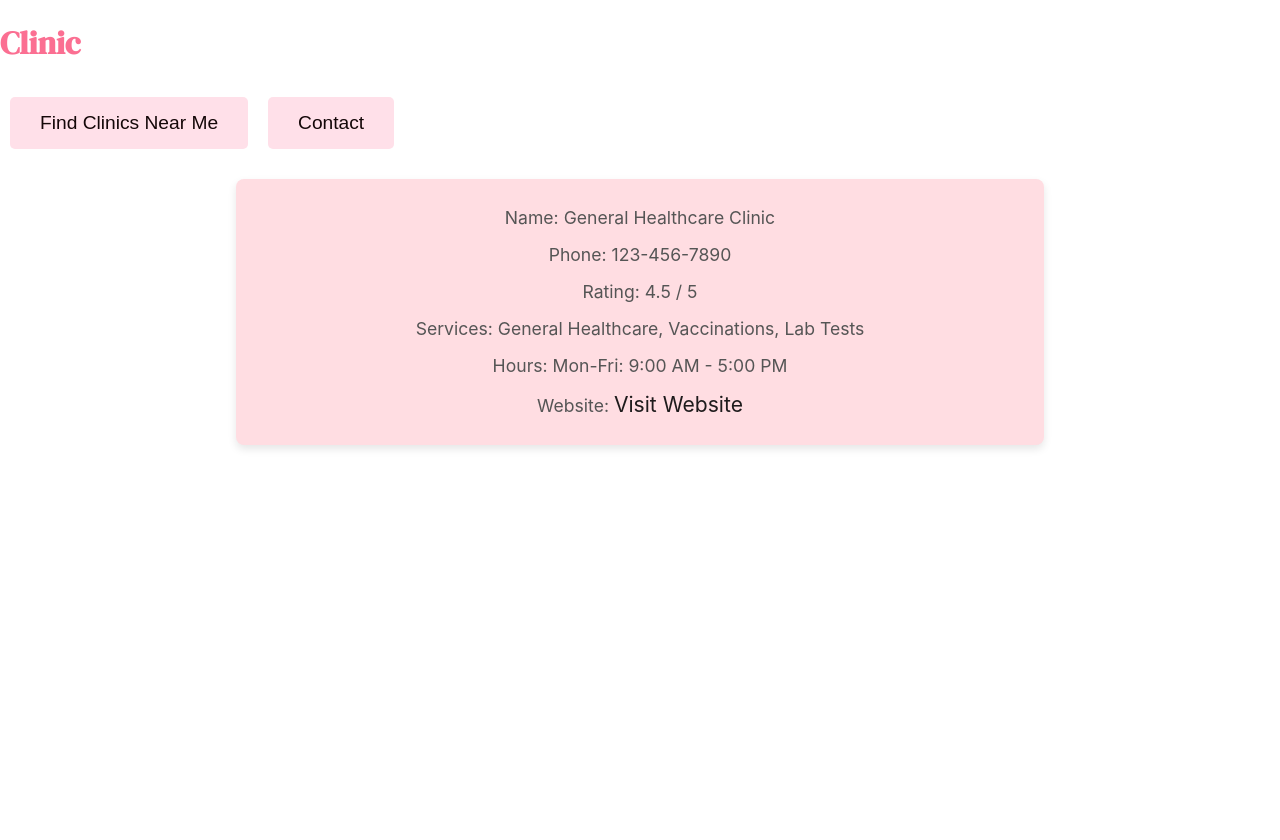
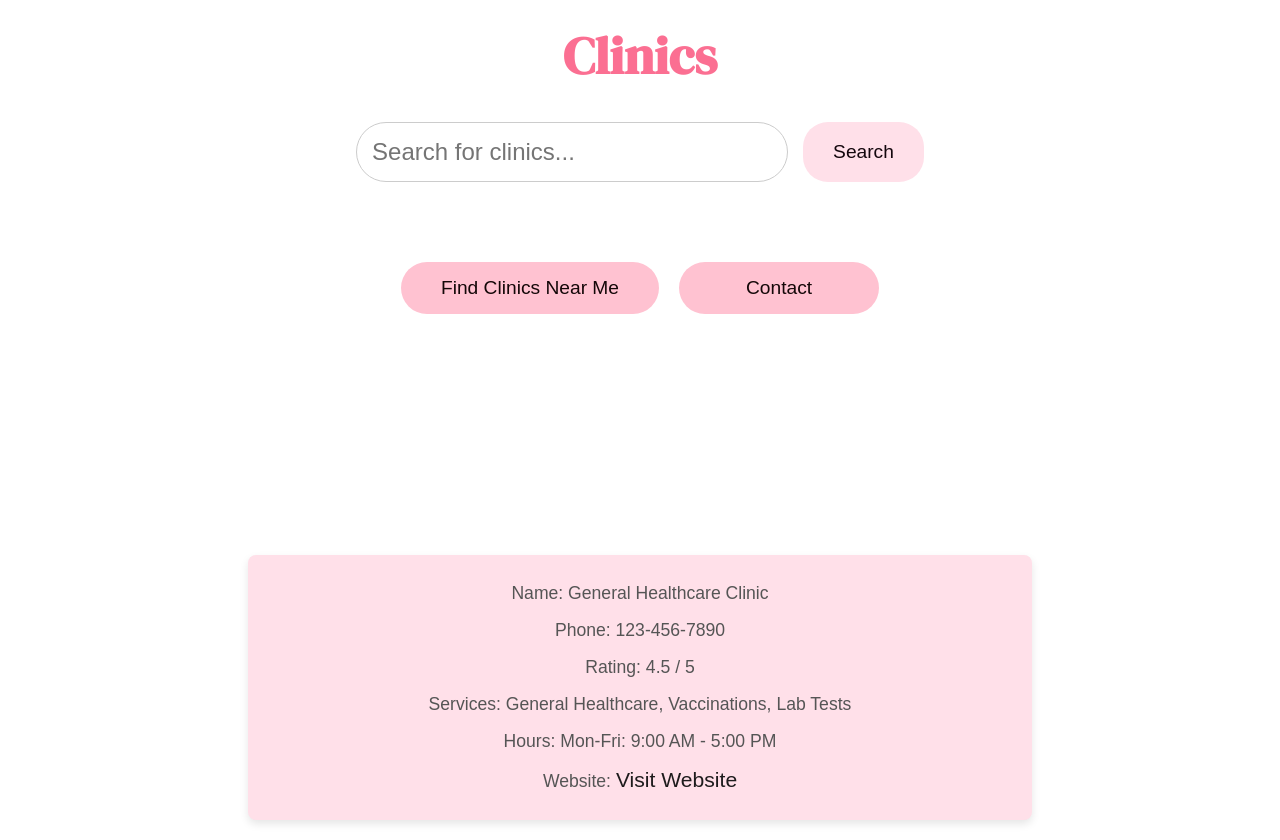
Before and after one commit to kaylainoa/Swamphacks, a React (Create React App) app: page /clinic in a window 1280 px wide. Before the commit the page ends 800 px from the top, so only its background shows below. Built offline with nearby package versions, Linux system fonts and the light colour scheme.

Commit message:
added buttons and layout

```diff
--- a/src/Clinic.css
+++ b/src/Clinic.css
@@ -3,6 +3,11 @@
     text-align: center;
     padding: 20px;
     font-family: Arial, sans-serif;
+    display: flex;
+    flex-direction: column;
+    height: 100vh;
+    justify-content: space-between;
+    border-radius: 50px;
 }
 
 /* Header styling */
@@ -12,41 +17,46 @@
     margin-bottom: 20px;
 }
 
-  .clinic-container div {
-    margin-bottom: 10px;
-  }
-
 /* Buttons container */
 .button-container {
-    margin: 20px 0;
+    display: flex;
+    justify-content: center;
+    align-items: center;
+    margin: 20px 0 200px 0;
 }
 
 /* Button styling */
+/* Button styling */
 .button {
-    background-color: #ffe0e9;
+    background-color: #ffc2d1; /* Lighter pink button */
     border: none;
-    padding: 15px 30px;
+    padding: 15px 40px; /* Adjust padding for wider button */
     font-size: 1.2em;
-    color: rgb(20, 7, 8);
+    color: rgb(20, 7, 8); /* Dark text for contrast */
     cursor: pointer;
-    border-radius: 5px;
+    border-radius: 50px; /* Make button fully rounded */
     margin: 10px;
     transition: background-color 0.3s ease;
+    display: flex;
+    flex-direction: column;
+    align-items: center;
+    min-width: 200px; /* Set a minimum width to maintain shape */
 }
 
 /* Hover effect for buttons */
 .button:hover {
-    background-color: #ffc0d0;
+    background-color: #ff9aa7; /* Slightly darker pink */
 }
+
 
 /* Clinic info container */
 .clinic-info {
     display: flex;
     flex-direction: column;
     align-items: center;
-    margin-top: 30px;
+    margin-top: 40px;
     padding: 20px;
-    background-color: #ffdde2;
+    background-color: #ffe0e9;
     border-radius: 8px;
     box-shadow: 0px 4px 8px rgba(0, 0, 0, 0.1);
     width: 60%;
@@ -65,9 +75,55 @@
     color: #1e1b1c;
     font-size: 1.2em;
     text-decoration: none;
-    margin-top: 10px;
+    margin-top: 80px;
 }
 
 .clinic-info .website-link:hover {
     color: #bd8e9e;
 }
+
+.clinic_title{
+    font-family: DM Serif Display;
+    font-weight: bold;
+    color: #fb6f92;
+    text-align: center;
+    font-size: calc(20px + 4vmin);
+
+
+}
+
+/* Search bar container */
+.search-container {
+    display: flex;
+    justify-content: center;
+    margin-bottom: 20px;
+}
+
+/* Search bar styling */
+.search-bar {
+    padding: 15px;
+    font-size: 1.5em; /* Larger text size */
+    width: 400px; /* Increase width */
+    border-radius: 30px; /* Make the search bar rounder */
+    border: 1px solid #ccc;
+    margin-right: 15px;
+    outline: none; /* Remove default focus outline */
+    transition: box-shadow 0.3s ease;
+}
+
+/* Add a focus effect */
+.search-bar:focus {
+    box-shadow: 0 0 10px rgba(255, 105, 180, 0.7); /* Light pink shadow */
+}
+
+/* Search button styling */
+.search-button {
+    background-color: #ffe0e9;
+    border: none;
+    padding: 15px 30px;
+    font-size: 1.2em;
+    color: rgb(20, 7, 13);
+    cursor: pointer;
+    border-radius: 25px; /* Make button rounder */
+
+}
--- a/src/Clinic.js
+++ b/src/Clinic.js
@@ -1,16 +1,44 @@
-import React from 'react'
+import React, { useState } from 'react';
 import './Clinic.css';
 
+export const Clinic = () => {
+  const [searchTerm, setSearchTerm] = useState('');
 
-export const Clinic = () => {
+  const handleSearchChange = (event) => {
+    setSearchTerm(event.target.value);
+  };
+
+  const handleSearch = () => {
+    // You can add logic to filter or search clinics based on the search term
+    console.log("Searching for clinics:", searchTerm);
+  };
+
   return (
-    <div>
-        <h1>Clinic</h1>
+
+    <div className="clinic-container">
+        <div className="clinic_title">Clinics</div>
+
+
+
+        {/* Search Bar */}
+        <div className="search-container">
+            <input
+              type="text"
+              className="search-bar"
+              placeholder="Search for clinics..."
+              value={searchTerm}
+              onChange={handleSearchChange}
+            />
+            <button className="search-button" onClick={handleSearch}>Search</button>
+        </div>
+
+        {/* Buttons */}
         <div className="button-container">
             <button className="button">Find Clinics Near Me</button>
             <button className="button">Contact</button>
         </div>
 
+        {/* Clinic Info */}
         <div className="clinic-info">
             <div>Name: General Healthcare Clinic</div>
             <div>Phone: 123-456-7890</div>
```
Lines whose indentation alone changed are shown as unchanged.
